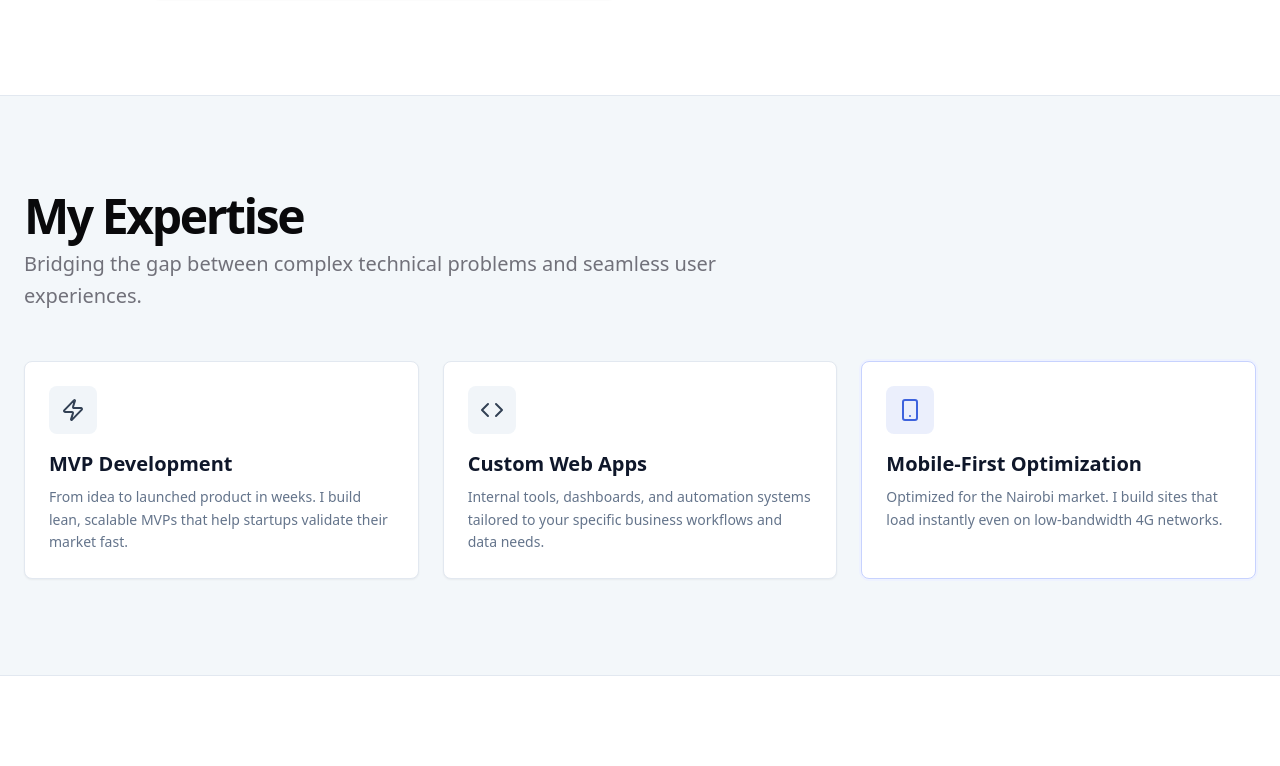
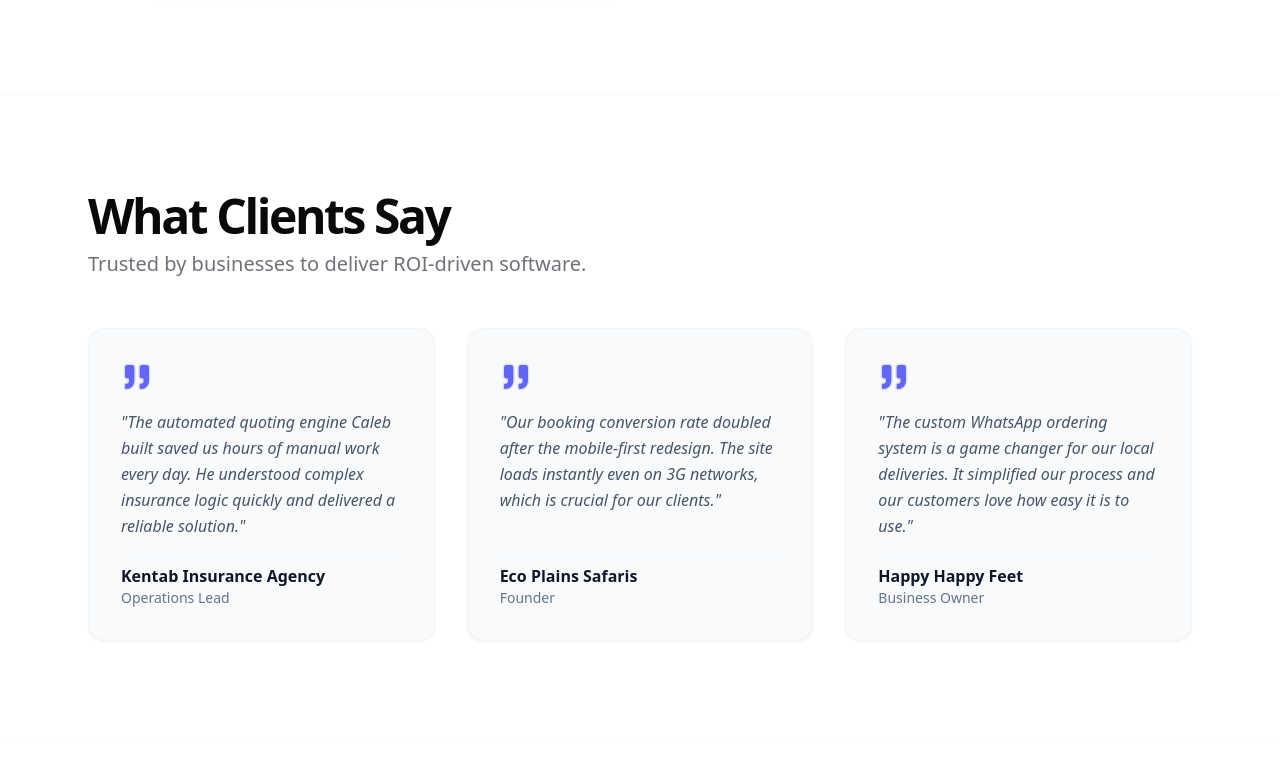
Before and after one commit to Caleb-Kiune/calebkiune, a Next.js app: page / in a window 1280 px wide. Shown: the part 2754-3520 px from the top of the page. Built offline with nearby package versions, Linux system fonts and the light colour scheme.

Commit message:
feat: Add a testimonials section to the homepage, including data and a new component.

```diff
--- a/src/app/page.tsx
+++ b/src/app/page.tsx
@@ -3,6 +3,7 @@ import { About } from "@/components/sections/about";
 import { Services } from "@/components/sections/services";
 import { Contact } from "@/components/sections/contact";
 import { ProjectCard } from "@/components/sections/project-card";
+import { Testimonials } from "@/components/sections/testimonials";
 import { projects } from "@/lib/constants/projects";
 import { SectionHeading } from "@/components/ui/section-heading";
 
@@ -36,10 +37,13 @@ export default function Home() {
         </div>
       </section>
 
-      {/* 3. Services Section */}
+      {/* 4. Testimonials (Social Proof) */}
+      <Testimonials />
+
+      {/* 5. Services Section */}
       <Services />
 
-      {/* 4. Contact Section */}
+      {/* 6. Contact Section */}
       <Contact />
     </main>
   );
--- /dev/null
+++ b/src/components/sections/testimonials.tsx
@@ -0,0 +1,39 @@
+"use client";
+
+import { SectionHeading } from "@/components/ui/section-heading";
+import { TESTIMONIALS } from "@/lib/constants/testimonials";
+import { Quote } from "lucide-react";
+import { motion } from "framer-motion";
+
+export function Testimonials() {
+    return (
+        <section className="py-16 md:py-24 bg-white border-y border-slate-50" id="testimonials">
+            <div className="container mx-auto px-6 max-w-6xl">
+                <SectionHeading
+                    title="What Clients Say"
+                    subtitle="Trusted by businesses to deliver ROI-driven software."
+                    className="mb-12"
+                />
+                <div className="grid grid-cols-1 md:grid-cols-3 gap-6 md:gap-8">
+                    {TESTIMONIALS.map((testimonial, index) => (
+                        <motion.div
+                            key={testimonial.id}
+                            initial={{ opacity: 0, y: 20 }}
+                            whileInView={{ opacity: 1, y: 0 }}
+                            viewport={{ once: true }}
+                            transition={{ delay: index * 0.1, duration: 0.5 }}
+                            className="bg-slate-50 p-6 md:p-8 rounded-2xl border border-slate-100 flex flex-col gap-4 shadow-sm hover:shadow-md transition-shadow"
+                        >
+                            <Quote className="h-8 w-8 text-indigo-500/20 fill-indigo-500" />
+                            <p className="text-slate-600 italic flex-grow leading-relaxed">"{testimonial.quote}"</p>
+                            <div className="pt-2 border-t border-slate-100/50">
+                                <p className="font-semibold text-slate-900">{testimonial.client}</p>
+                                <p className="text-sm text-slate-500">{testimonial.role}</p>
+                            </div>
+                        </motion.div>
+                    ))}
+                </div>
+            </div>
+        </section>
+    )
+}
--- /dev/null
+++ b/src/lib/constants/testimonials.ts
@@ -0,0 +1,20 @@
+export const TESTIMONIALS = [
+    {
+        id: "t1",
+        client: "Kentab Insurance Agency",
+        role: "Operations Lead",
+        quote: "The automated quoting engine Caleb built saved us hours of manual work every day. He understood complex insurance logic quickly and delivered a reliable solution.",
+    },
+    {
+        id: "t2",
+        client: "Eco Plains Safaris",
+        role: "Founder",
+        quote: "Our booking conversion rate doubled after the mobile-first redesign. The site loads instantly even on 3G networks, which is crucial for our clients.",
+    },
+    {
+        id: "t3",
+        client: "Happy Happy Feet",
+        role: "Business Owner",
+        quote: "The custom WhatsApp ordering system is a game changer for our local deliveries. It simplified our process and our customers love how easy it is to use.",
+    }
+];
```
